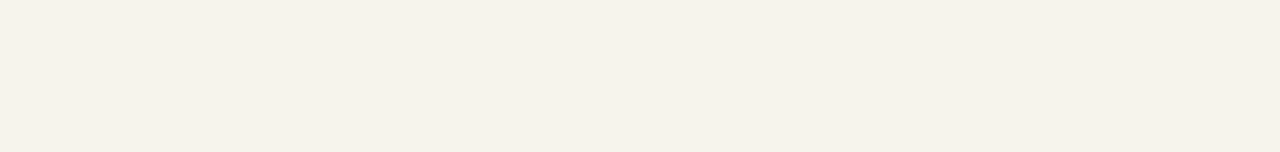
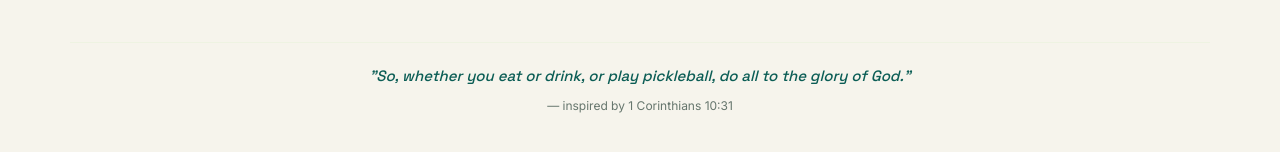
Before and after one commit to tjmac15/ccf_pickle_queue, a Next.js app: page / in a window 1280 px wide. Shown: the part 352-504 px from the top of the page. Built offline with nearby package versions, Linux system fonts and the light colour scheme; no server answers.

Commit message:
added bible verse and fix sort order queue

```diff
--- a/app/globals.css
+++ b/app/globals.css
@@ -679,6 +679,14 @@ button {
   margin-bottom: 12px;
 }
 
+.sort-hint {
+  font-size: 12px;
+  color: var(--muted);
+  font-style: italic;
+  margin: -6px 0 12px;
+  line-height: 1.4;
+}
+
 .sort-toggle select {
   border: 1.5px solid var(--sage);
   border-radius: var(--radius-sm);
@@ -991,3 +999,25 @@ button {
   color: var(--ink);
   border-bottom-color: var(--court);
 }
+/* ---------- verse footer ---------- */
+
+.verse-footer {
+  text-align: center;
+  margin-top: 44px;
+  padding-top: 22px;
+  border-top: 1px solid var(--line);
+  color: var(--muted);
+}
+
+.verse-footer p {
+  font-family: var(--font-display), sans-serif;
+  font-style: italic;
+  font-size: 15px;
+  color: var(--court);
+  margin: 0 0 6px;
+  line-height: 1.5;
+}
+
+.verse-footer span {
+  font-size: 12px;
+}
--- a/app/page.js
+++ b/app/page.js
@@ -239,6 +239,13 @@ export default function Home() {
         </div>
       </div>
 
+      <div className="verse-footer">
+        <p>
+          "So, whether you eat or drink, or play pickleball, do all to the glory of God."
+        </p>
+        <span>— inspired by 1 Corinthians 10:31</span>
+      </div>
+
       <ScoreModal
         pending={pendingScore}
         autoRequeue={settings?.autoRequeue ?? true}
--- a/components/QueuePanel.js
+++ b/components/QueuePanel.js
@@ -16,9 +16,40 @@ function gamesLabel(n) {
   return `${count} game${count === 1 ? "" : "s"} played`;
 }
 
+function sortPlayers(list, sortBy) {
+  switch (sortBy) {
+    case "mostGames":
+      return [...list].sort((a, b) => (b.gamesPlayed || 0) - (a.gamesPlayed || 0));
+    case "fewestGames":
+      return [...list].sort((a, b) => (a.gamesPlayed || 0) - (b.gamesPlayed || 0));
+    case "mostWins":
+      return [...list].sort((a, b) => (b.wins || 0) - (a.wins || 0));
+    case "fewestWins":
+      return [...list].sort((a, b) => (a.wins || 0) - (b.wins || 0));
+    default:
+      return list;
+  }
+}
+
+function SortSelect({ value, onChange, defaultLabel }) {
+  return (
+    <div className="sort-toggle">
+      <span>Sort by:</span>
+      <select value={value} onChange={(e) => onChange(e.target.value)}>
+        <option value="default">{defaultLabel}</option>
+        <option value="mostGames">Most games played</option>
+        <option value="fewestGames">Fewest games played</option>
+        <option value="mostWins">Most wins</option>
+        <option value="fewestWins">Fewest wins</option>
+      </select>
+    </div>
+  );
+}
+
 export default function QueuePanel({ waitingPlayers, playingPlayers, onReorder, onReorderFull }) {
   const [now, setNow] = useState(Date.now());
-  const [sortBy, setSortBy] = useState("queue"); // "queue" | "mostGames" | "fewestGames"
+  const [sortBy, setSortBy] = useState("default");
+  const [playingSortBy, setPlayingSortBy] = useState("default");
   const [draggingId, setDraggingId] = useState(null);
   const [overId, setOverId] = useState(null);
 
@@ -27,20 +58,14 @@ export default function QueuePanel({ waitingPlayers, playingPlayers, onReorder,
     return () => clearInterval(t);
   }, []);
 
-  const displayed =
-    sortBy === "queue"
-      ? waitingPlayers
-      : [...waitingPlayers].sort((a, b) =>
-          sortBy === "mostGames"
-            ? (b.gamesPlayed || 0) - (a.gamesPlayed || 0)
-            : (a.gamesPlayed || 0) - (b.gamesPlayed || 0)
-        );
+  const displayed = sortPlayers(waitingPlayers, sortBy);
+  const displayedPlaying = sortPlayers(playingPlayers, playingSortBy);
 
   // Drag-and-drop reordering, implemented with Pointer Events (not the
   // older HTML5 drag API) so it works on touch — iPad included — as
-  // well as mouse. This is an addition alongside the ↑/↓ arrows, not
-  // a replacement: arrows are the precise/reliable option, drag is
-  // for quickly moving someone a longer distance in the line.
+  // well as mouse. Works alongside the ↑/↓ arrows regardless of which
+  // sort view you're looking at — both always act on the real queue
+  // position, not the temporary sorted display order.
   function handlePointerDown(e, id) {
     e.currentTarget.setPointerCapture(e.pointerId);
     setDraggingId(id);
@@ -78,7 +103,8 @@ export default function QueuePanel({ waitingPlayers, playingPlayers, onReorder,
           <h2>
             Playing now <span className="count">{playingPlayers.length}</span>
           </h2>
-          {playingPlayers.map((p) => (
+          <SortSelect value={playingSortBy} onChange={setPlayingSortBy} defaultLabel="Court order" />
+          {displayedPlaying.map((p) => (
             <div className="playing-row" key={p.id}>
               <span className="queue-status-tag playing">Playing</span>
               <span className="queue-name">{p.name}</span>
@@ -94,14 +120,15 @@ export default function QueuePanel({ waitingPlayers, playingPlayers, onReorder,
       </h2>
 
       {waitingPlayers.length > 0 && (
-        <div className="sort-toggle">
-          <span>Sort by:</span>
-          <select value={sortBy} onChange={(e) => setSortBy(e.target.value)}>
-            <option value="queue">Queue order</option>
-            <option value="mostGames">Most games played</option>
-            <option value="fewestGames">Fewest games played</option>
-          </select>
-        </div>
+        <SortSelect value={sortBy} onChange={setSortBy} defaultLabel="Queue order" />
+      )}
+
+      {sortBy !== "default" && waitingPlayers.length > 0 && (
+        <p className="sort-hint">
+          Sorted for viewing — the ↑↓ arrows and drag handle still move someone's real place in
+          line, it just won't visibly jump in this sorted view. Switch back to "Queue order" to
+          see it.
+        </p>
       )}
 
       {waitingPlayers.length === 0 && (
@@ -110,7 +137,6 @@ export default function QueuePanel({ waitingPlayers, playingPlayers, onReorder,
 
       {displayed.map((p) => {
         const queuePosition = waitingPlayers.indexOf(p);
-        const canDrag = sortBy === "queue";
         return (
           <div
             className={`queue-row ${draggingId === p.id ? "dragging" : ""} ${
@@ -120,8 +146,8 @@ export default function QueuePanel({ waitingPlayers, playingPlayers, onReorder,
             key={p.id}
           >
             <span
-              className={`drag-handle ${canDrag ? "" : "drag-handle-hidden"}`}
-              onPointerDown={(e) => canDrag && handlePointerDown(e, p.id)}
+              className="drag-handle"
+              onPointerDown={(e) => handlePointerDown(e, p.id)}
               onPointerMove={handlePointerMove}
               onPointerUp={handlePointerUp}
               onPointerCancel={handlePointerUp}
@@ -134,7 +160,7 @@ export default function QueuePanel({ waitingPlayers, playingPlayers, onReorder,
             <span className="queue-name">{p.name}</span>
             <span className="queue-games">{gamesLabel(p.gamesPlayed)}</span>
             <span className="queue-wait">{waitLabel(p.joinedAt, now)}</span>
-            <div className={`reorder-btns ${canDrag ? "" : "reorder-btns-hidden"}`}>
+            <div className="reorder-btns">
               <button
                 disabled={queuePosition === 0}
                 onClick={() => onReorder(p.id, "up")}
```
